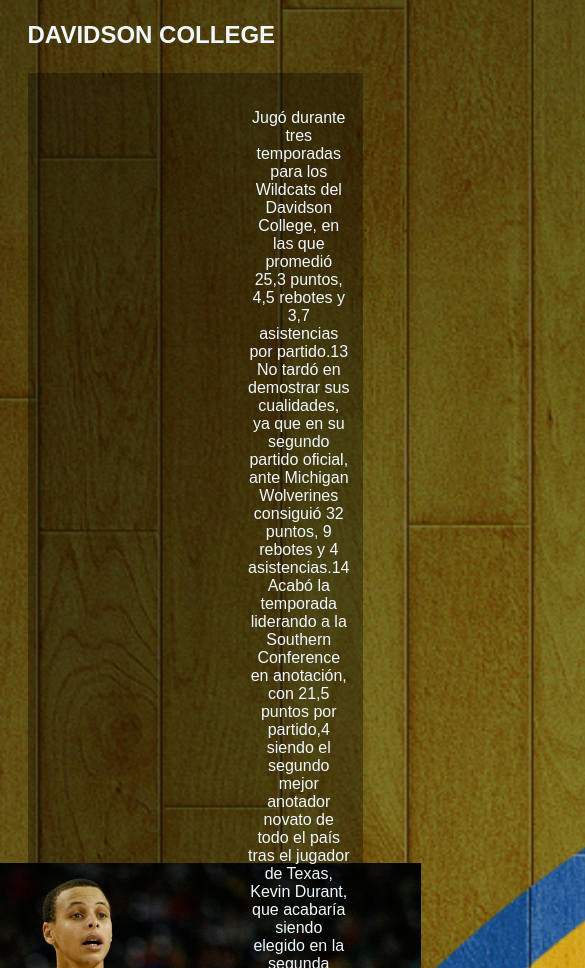
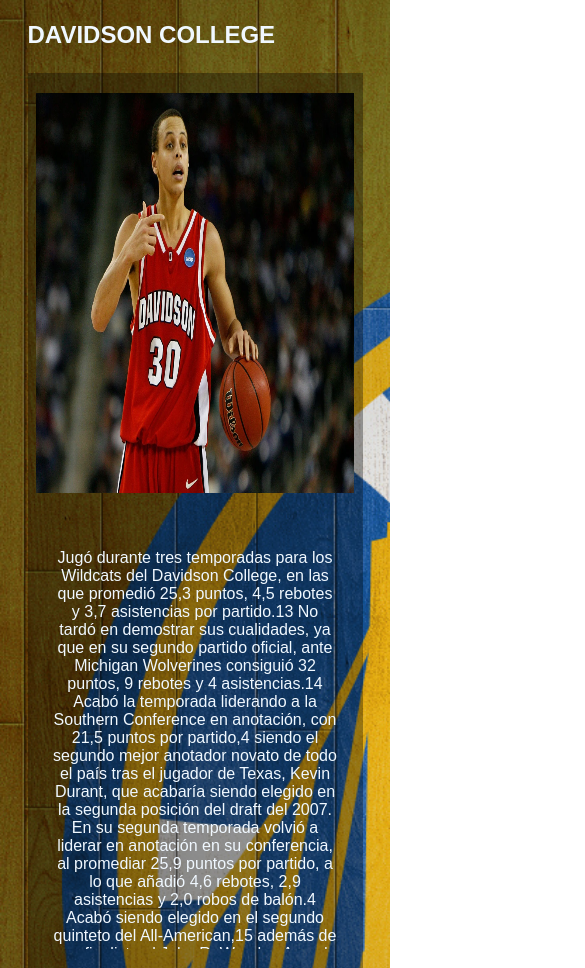
Before and after one commit to gomezivan94/proyecto-coder, a plain HTML site: page paginas/historia.html in a window 390 px wide. Shown: the part 635-1603 px from the top of the page, 585 px wide, since content can reach past the window. Drawn offline with Linux system fonts and the light colour scheme.

Commit message:
agregue responsive a historia.html

```diff
--- a/estilo/style.css
+++ b/estilo/style.css
@@ -30,6 +30,12 @@
     height: 125px;
 }
 
+.hamburguesa {
+    display: none;
+    color: white;
+    font-size: 40px;
+    font-weight: bold;
+}
 nav ul {
     display: flex;
     align-items: flex-end;
@@ -158,7 +164,7 @@
 
 .contenedorEquipos-art {
 
-    width: 50%;
+    width: 100%;
     display: flex;
     justify-content: center;
     align-items: center;
@@ -238,3 +244,52 @@
     border-radius: 15px;
     resize: none;
 }
+
+/* RESPONSIVE */
+
+@media (max-width:1200px) {
+    .contenedorEquipos-art p {
+        width: 300px;
+        max-height: 400px;
+        overflow: scroll;
+    }
+}
+
+@media (max-width: 1070px) {
+    .historiaImg {
+        width: 450px;
+    }
+}
+
+@media (max-width :900px) {
+    .contenedorEquipos-art p {
+        width: 85%;
+    }
+}
+
+@media (max-width: 750px) {
+    nav {
+        display: none;
+    }
+    .hamburguesa {
+        display: block;
+    }
+    .contenedorEquipos {
+
+        background-color: rgba(0, 0, 0, 0.338);
+        color: aliceblue;
+        display: flex;
+        flex-direction: column;
+        align-items: center;
+        justify-content: center;
+    }
+    .contenedorEquipos-art {
+        max-height: 70%;
+    }
+}
+
+@media (max-width: 455px) {
+    .historiaImg {
+        width: 95%;
+    }
+}
--- a/paginas/historia.html
+++ b/paginas/historia.html
@@ -30,6 +30,7 @@
                 </li>
             </ul>
         </nav>
+        <span class="hamburguesa">≣</span>
     </header>
     <main>
         <article class="contenedorHistoria">
```
